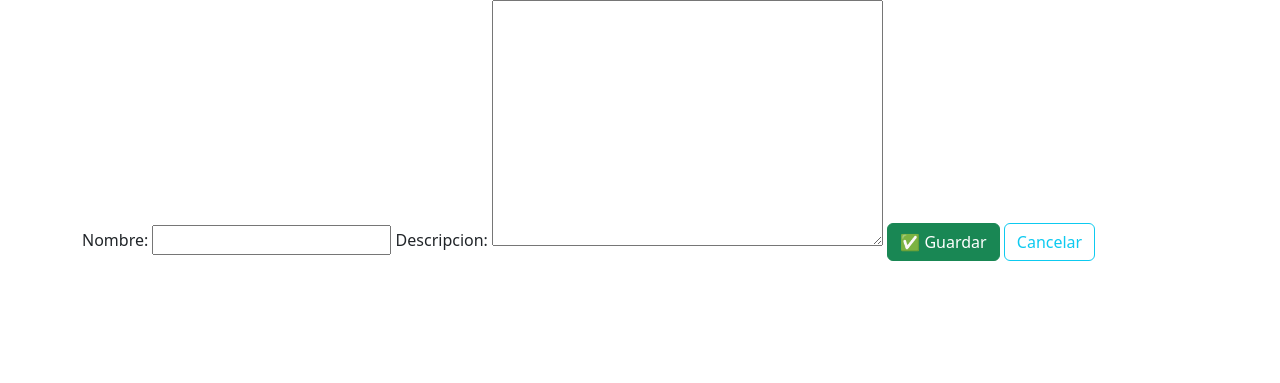
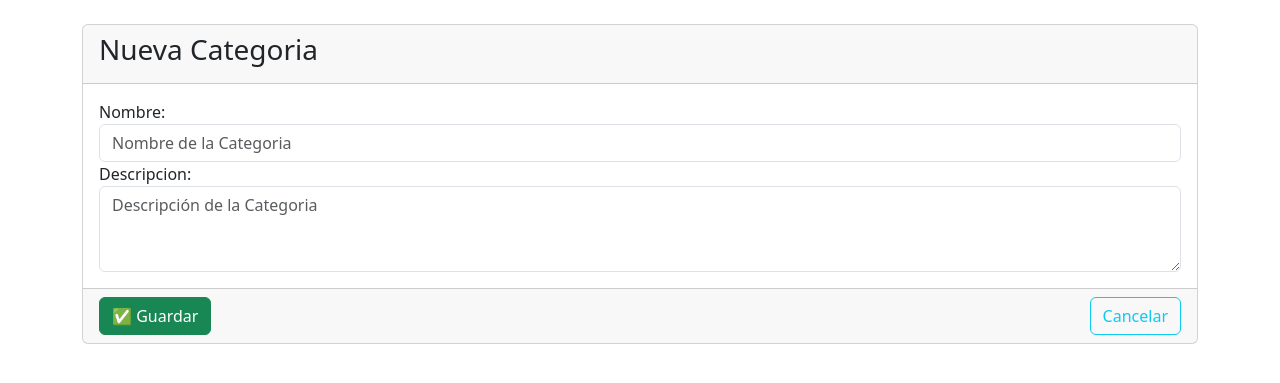
Before and after one commit to IngFranciscoMena/Almacen-2025-G1, a Django app: page /productos/categoria/nuevo in a window 1280 px wide. Shown: the part 57-440 px from the top of the page. Run offline with Django 5.2, Linux system fonts and the light colour scheme.

Commit message:
formularios personalizados (Categoria)

```diff
--- /dev/null
+++ b/almacen/productos/forms.py
@@ -0,0 +1,13 @@
+from django import forms
+from .models import Categoria
+
+# crear un formulario personalizado para las Categorias
+class CategoriaForm(forms.ModelForm):
+    # ajuste al formulario generico
+    class Meta:
+        model = Categoria
+        fields = ["nombre", "descripcion"]
+        widgets = {
+            "nombre": forms.TextInput(attrs={ "class": "form-control", "placeholder": "Nombre de la Categoria"}),
+            "descripcion": forms.Textarea(attrs={ "class": "form-control", "placeholder": "Descripción de la Categoria", "rows": 3 })
+        }
--- a/almacen/productos/templates/categoria/categoria-form.html
+++ b/almacen/productos/templates/categoria/categoria-form.html
@@ -5,10 +5,21 @@
 
 {% block content %}
 <form method="post">
-    {% csrf_token %}
-    {{ form.as_table }}
+     {% csrf_token %}
+    <div class="card mt-4 shadown-lg">
+        <div class="card-header">
+            <h3 class="card-title">Nueva Categoria</h3>
+        </div>
+        <div class="card-body">
+            {{ form.as_table }}
+        </div>
+        <div class="card-footer d-flex justify-content-between">
+            <button class="btn btn-success" type="submit">✅ Guardar</button>
+            <a href="{% url 'productos:categoria-list' %}" class="btn btn-outline-info">Cancelar</a>
+        </div>
+    </div>
 
-    <button class="btn btn-success" type="submit">✅ Guardar</button>
-    <a href="{% url 'productos:categoria-list' %}" class="btn btn-outline-info">Cancelar</a>
+
+
 </form>
 {% endblock %}
--- a/almacen/productos/templates/categoria/categoria-list.html
+++ b/almacen/productos/templates/categoria/categoria-list.html
@@ -18,7 +18,7 @@
     {% for c in categorias %}
     <tr>
       {% comment %} agregar un enumerate {% endcomment %}
-      <th scope="row">{{ forLoop.counter }}</th>
+      <th scope="row">{{ forloop.counter }}</th>
       <td>{{ c.nombre }}</td>
       <td>{{ c.descripcion }}</td>
     </tr>
--- a/almacen/productos/views.py
+++ b/almacen/productos/views.py
@@ -5,6 +5,8 @@ from django.views.generic import ListView, CreateView
 from .models import Producto, Categoria
 # importar método reverse_lazy
 from django.urls import reverse_lazy
+# importar los formularios personalizados
+from .forms import CategoriaForm
 
 # Create your views here.
 
@@ -29,6 +31,6 @@ class CategoriaListView(ListView):
 class CategoriaCreateView(CreateView):
 
     model = Categoria
-    fields = ["nombre", "descripcion"]
+    form_class = CategoriaForm
     template_name = "categoria/categoria-form.html"
     success_url = reverse_lazy("productos:categoria-list")
```
